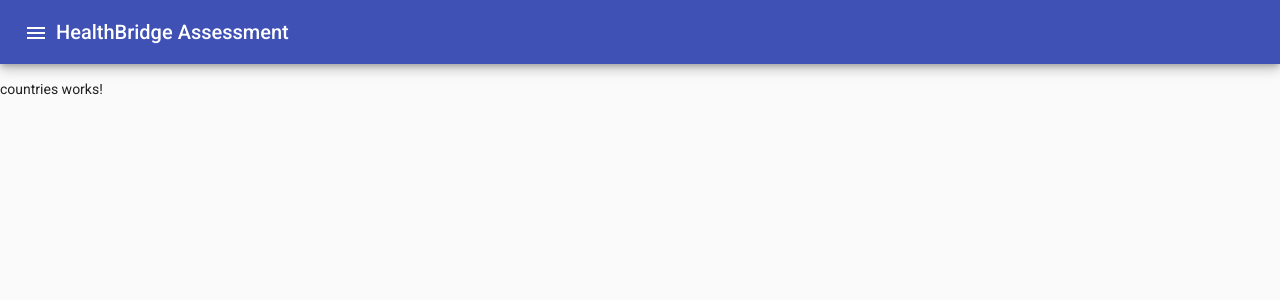
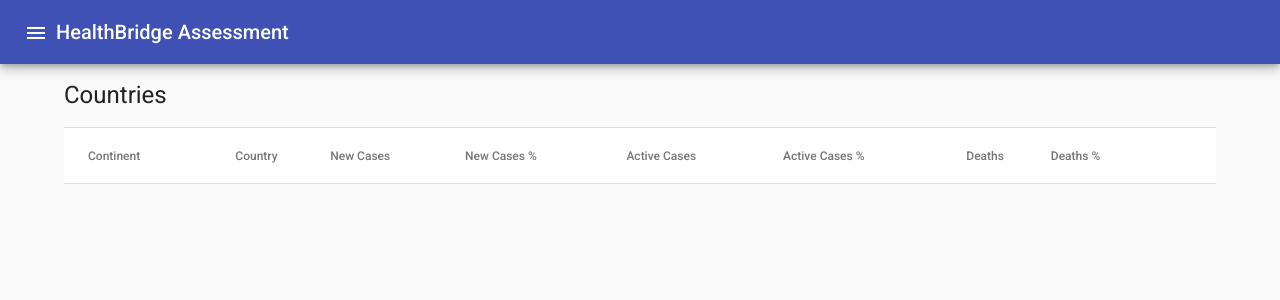
Before and after one commit to Faballion/healthbridge, an Angular app: page /countries in a window 1280 px wide. Shown: the top 300 px of the page. Built offline with nearby package versions, Linux system fonts and the light colour scheme.

Commit message:
Add countries table

```diff
--- a/src/app/components/continents/continents.component.ts
+++ b/src/app/components/continents/continents.component.ts
@@ -8,7 +8,7 @@ import { CovidService, Stats } from 'src/app/services/covid.service';
 })
 export class ContinentsComponent implements OnInit {
 
-    displayedColumns: string[] = [
+  displayedColumns: string[] = [
     'continentName',
     'newCases',
     'newCasesPercentage',
--- a/src/app/components/countries/countries.component.css
+++ b/src/app/components/countries/countries.component.css
@@ -0,0 +1,8 @@
+.container {
+    width: 90%;
+    margin: 0 auto;
+}
+
+table {
+    width: 100%;
+}
--- a/src/app/components/countries/countries.component.html
+++ b/src/app/components/countries/countries.component.html
@@ -1 +1,50 @@
-<p>countries works!</p>
+<div class='container'>
+    <h1>Countries</h1>
+    <mat-divider></mat-divider>
+    <div>
+        <table mat-table class="mat-elevation-z0">
+            <ng-container matColumnDef="continentName">
+                <th mat-header-cell *matHeaderCellDef>Continent</th>
+                <td mat-cell *matCellDef="let country">{{country.continentName}}</td>
+            </ng-container>
+
+            <ng-container matColumnDef="countryName">
+                <th mat-header-cell *matHeaderCellDef>Country</th>
+                <td mat-cell *matCellDef="let country">{{country.countryName}}</td>
+            </ng-container>
+
+            <ng-container matColumnDef="newCases">
+                <th mat-header-cell *matHeaderCellDef>New Cases</th>
+                <td mat-cell *matCellDef="let country">{{country.newCases}}</td>
+            </ng-container>
+
+            <ng-container matColumnDef="newCasesPercentage">
+                <th mat-header-cell *matHeaderCellDef>New Cases %</th>
+                <td mat-cell *matCellDef="let country">{{country.newCasesPercentage}}</td>
+            </ng-container>
+
+            <ng-container matColumnDef="activeCases">
+                <th mat-header-cell *matHeaderCellDef>Active Cases</th>
+                <td mat-cell *matCellDef="let country">{{country.activeCases}}</td>
+            </ng-container>
+
+            <ng-container matColumnDef="activeCasesPercentage">
+                <th mat-header-cell *matHeaderCellDef>Active Cases %</th>
+                <td mat-cell *matCellDef="let country">{{country.activeCasesPercentage}}</td>
+            </ng-container>
+
+            <ng-container matColumnDef="deaths">
+                <th mat-header-cell *matHeaderCellDef>Deaths</th>
+                <td mat-cell *matCellDef="let country">{{country.deaths}}</td>
+            </ng-container>
+
+            <ng-container matColumnDef="deathsPercentage">
+                <th mat-header-cell *matHeaderCellDef>Deaths %</th>
+                <td mat-cell *matCellDef="let country">{{country.deathsPercentage}}</td>
+            </ng-container>
+
+            <tr mat-header-row *matHeaderRowDef="displayedColumns"></tr>
+            <tr mat-row *matRowDef="let row; columns: displayedColumns;"></tr>
+        </table>
+    </div>
+</div>
--- a/src/app/components/countries/countries.component.ts
+++ b/src/app/components/countries/countries.component.ts
@@ -7,6 +7,17 @@ import { Component, OnInit } from '@angular/core';
 })
 export class CountriesComponent implements OnInit {
 
+  displayedColumns: string[] = [
+    'continentName',
+    'countryName',
+    'newCases',
+    'newCasesPercentage',
+    'activeCases',
+    'activeCasesPercentage',
+    'deaths',
+    'deathsPercentage'
+  ];
+
   constructor() { }
 
   ngOnInit(): void {
```
